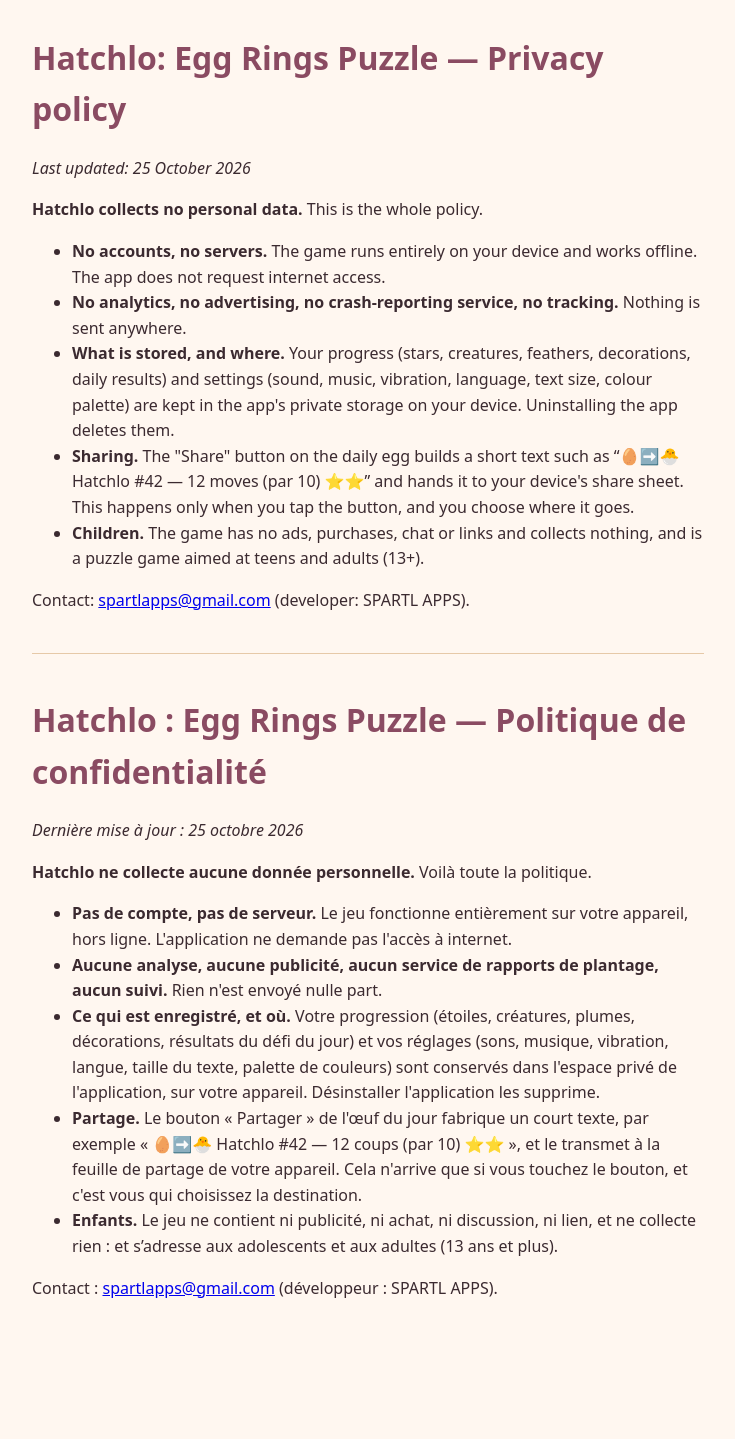
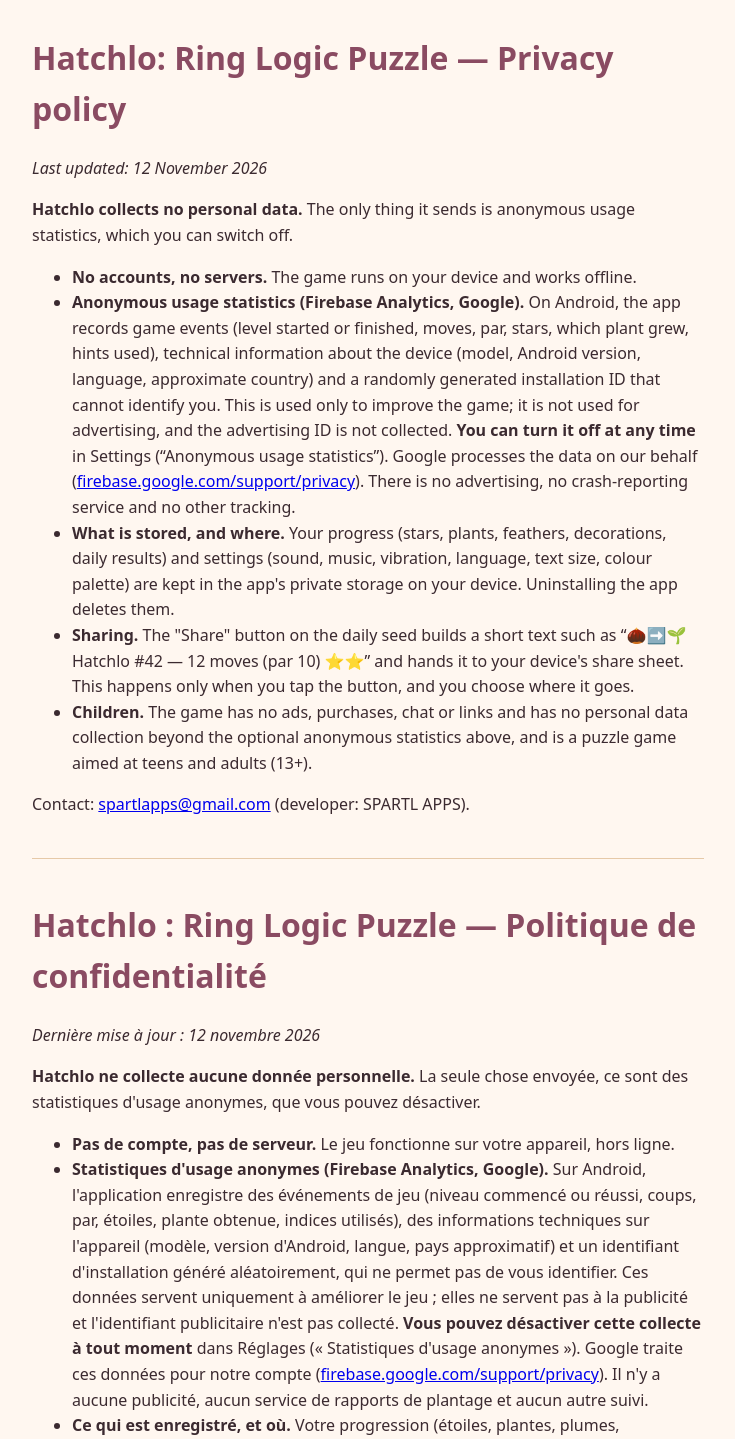
Before and after one commit to dhikricontact/hatchlo-privacy, a plain HTML site: page index.html in a window 1280 px wide. Shown: the top 1439 px of the page, without its empty margins (272-1007 px from the left). Before the commit the page ends 1333 px from the top, so only its background shows below. Drawn offline with Linux system fonts and the light colour scheme.

Commit message:
Privacy policy: anonymous optional usage statistics (Firebase Analytics), plant theme
Co-Authored-By: Claude Sonnet 5.5 <noreply@anthropic.com>

```diff
--- a/index.html
+++ b/index.html
@@ -12,29 +12,29 @@
 </head>
 <body>
 
-<h1>Hatchlo: Egg Rings Puzzle — Privacy policy</h1>
-<p><em>Last updated: 25 October 2026</em></p>
-<p><strong>Hatchlo collects no personal data.</strong> This is the whole policy.</p>
+<h1>Hatchlo: Ring Logic Puzzle — Privacy policy</h1>
+<p><em>Last updated: 12 November 2026</em></p>
+<p><strong>Hatchlo collects no personal data.</strong> The only thing it sends is anonymous usage statistics, which you can switch off.</p>
 <ul>
-  <li><strong>No accounts, no servers.</strong> The game runs entirely on your device and works offline. The app does not request internet access.</li>
-  <li><strong>No analytics, no advertising, no crash-reporting service, no tracking.</strong> Nothing is sent anywhere.</li>
-  <li><strong>What is stored, and where.</strong> Your progress (stars, creatures, feathers, decorations, daily results) and settings (sound, music, vibration, language, text size, colour palette) are kept in the app's private storage on your device. Uninstalling the app deletes them.</li>
-  <li><strong>Sharing.</strong> The "Share" button on the daily egg builds a short text such as “🥚➡️🐣 Hatchlo #42 — 12 moves (par 10) ⭐⭐” and hands it to your device's share sheet. This happens only when you tap the button, and you choose where it goes.</li>
-  <li><strong>Children.</strong> The game has no ads, purchases, chat or links and collects nothing, and is a puzzle game aimed at teens and adults (13+).</li>
+  <li><strong>No accounts, no servers.</strong> The game runs on your device and works offline.</li>
+  <li><strong>Anonymous usage statistics (Firebase Analytics, Google).</strong> On Android, the app records game events (level started or finished, moves, par, stars, which plant grew, hints used), technical information about the device (model, Android version, language, approximate country) and a randomly generated installation ID that cannot identify you. This is used only to improve the game; it is not used for advertising, and the advertising ID is not collected. <strong>You can turn it off at any time</strong> in Settings (“Anonymous usage statistics”). Google processes the data on our behalf (<a href="https://firebase.google.com/support/privacy">firebase.google.com/support/privacy</a>). There is no advertising, no crash-reporting service and no other tracking.</li>
+  <li><strong>What is stored, and where.</strong> Your progress (stars, plants, feathers, decorations, daily results) and settings (sound, music, vibration, language, text size, colour palette) are kept in the app's private storage on your device. Uninstalling the app deletes them.</li>
+  <li><strong>Sharing.</strong> The "Share" button on the daily seed builds a short text such as “🌰➡️🌱 Hatchlo #42 — 12 moves (par 10) ⭐⭐” and hands it to your device's share sheet. This happens only when you tap the button, and you choose where it goes.</li>
+  <li><strong>Children.</strong> The game has no ads, purchases, chat or links and has no personal data collection beyond the optional anonymous statistics above, and is a puzzle game aimed at teens and adults (13+).</li>
 </ul>
 <p>Contact: <a href="mailto:spartlapps@gmail.com">spartlapps@gmail.com</a> (developer: SPARTL APPS).</p>
 
 <hr>
 
-<h1>Hatchlo : Egg Rings Puzzle — Politique de confidentialité</h1>
-<p><em>Dernière mise à jour : 25 octobre 2026</em></p>
-<p><strong>Hatchlo ne collecte aucune donnée personnelle.</strong> Voilà toute la politique.</p>
+<h1>Hatchlo : Ring Logic Puzzle — Politique de confidentialité</h1>
+<p><em>Dernière mise à jour : 12 novembre 2026</em></p>
+<p><strong>Hatchlo ne collecte aucune donnée personnelle.</strong> La seule chose envoyée, ce sont des statistiques d'usage anonymes, que vous pouvez désactiver.</p>
 <ul>
-  <li><strong>Pas de compte, pas de serveur.</strong> Le jeu fonctionne entièrement sur votre appareil, hors ligne. L'application ne demande pas l'accès à internet.</li>
-  <li><strong>Aucune analyse, aucune publicité, aucun service de rapports de plantage, aucun suivi.</strong> Rien n'est envoyé nulle part.</li>
-  <li><strong>Ce qui est enregistré, et où.</strong> Votre progression (étoiles, créatures, plumes, décorations, résultats du défi du jour) et vos réglages (sons, musique, vibration, langue, taille du texte, palette de couleurs) sont conservés dans l'espace privé de l'application, sur votre appareil. Désinstaller l'application les supprime.</li>
-  <li><strong>Partage.</strong> Le bouton « Partager » de l'œuf du jour fabrique un court texte, par exemple « 🥚➡️🐣 Hatchlo #42 — 12 coups (par 10) ⭐⭐ », et le transmet à la feuille de partage de votre appareil. Cela n'arrive que si vous touchez le bouton, et c'est vous qui choisissez la destination.</li>
-  <li><strong>Enfants.</strong> Le jeu ne contient ni publicité, ni achat, ni discussion, ni lien, et ne collecte rien : et s’adresse aux adolescents et aux adultes (13 ans et plus).</li>
+  <li><strong>Pas de compte, pas de serveur.</strong> Le jeu fonctionne sur votre appareil, hors ligne.</li>
+  <li><strong>Statistiques d'usage anonymes (Firebase Analytics, Google).</strong> Sur Android, l'application enregistre des événements de jeu (niveau commencé ou réussi, coups, par, étoiles, plante obtenue, indices utilisés), des informations techniques sur l'appareil (modèle, version d'Android, langue, pays approximatif) et un identifiant d'installation généré aléatoirement, qui ne permet pas de vous identifier. Ces données servent uniquement à améliorer le jeu ; elles ne servent pas à la publicité et l'identifiant publicitaire n'est pas collecté. <strong>Vous pouvez désactiver cette collecte à tout moment</strong> dans Réglages (« Statistiques d'usage anonymes »). Google traite ces données pour notre compte (<a href="https://firebase.google.com/support/privacy">firebase.google.com/support/privacy</a>). Il n'y a aucune publicité, aucun service de rapports de plantage et aucun autre suivi.</li>
+  <li><strong>Ce qui est enregistré, et où.</strong> Votre progression (étoiles, plantes, plumes, décorations, résultats du défi du jour) et vos réglages (sons, musique, vibration, langue, taille du texte, palette de couleurs) sont conservés dans l'espace privé de l'application, sur votre appareil. Désinstaller l'application les supprime.</li>
+  <li><strong>Partage.</strong> Le bouton « Partager » de la graine du jour fabrique un court texte, par exemple « 🌰➡️🌱 Hatchlo #42 — 12 coups (par 10) ⭐⭐ », et le transmet à la feuille de partage de votre appareil. Cela n'arrive que si vous touchez le bouton, et c'est vous qui choisissez la destination.</li>
+  <li><strong>Enfants.</strong> Le jeu ne contient ni publicité, ni achat, ni discussion, ni lien, et ne collecte aucune donnée personnelle en dehors des statistiques anonymes facultatives ci-dessus ; il s’adresse aux adolescents et aux adultes (13 ans et plus).</li>
 </ul>
 <p>Contact : <a href="mailto:spartlapps@gmail.com">spartlapps@gmail.com</a> (développeur : SPARTL APPS).</p>
 
```
